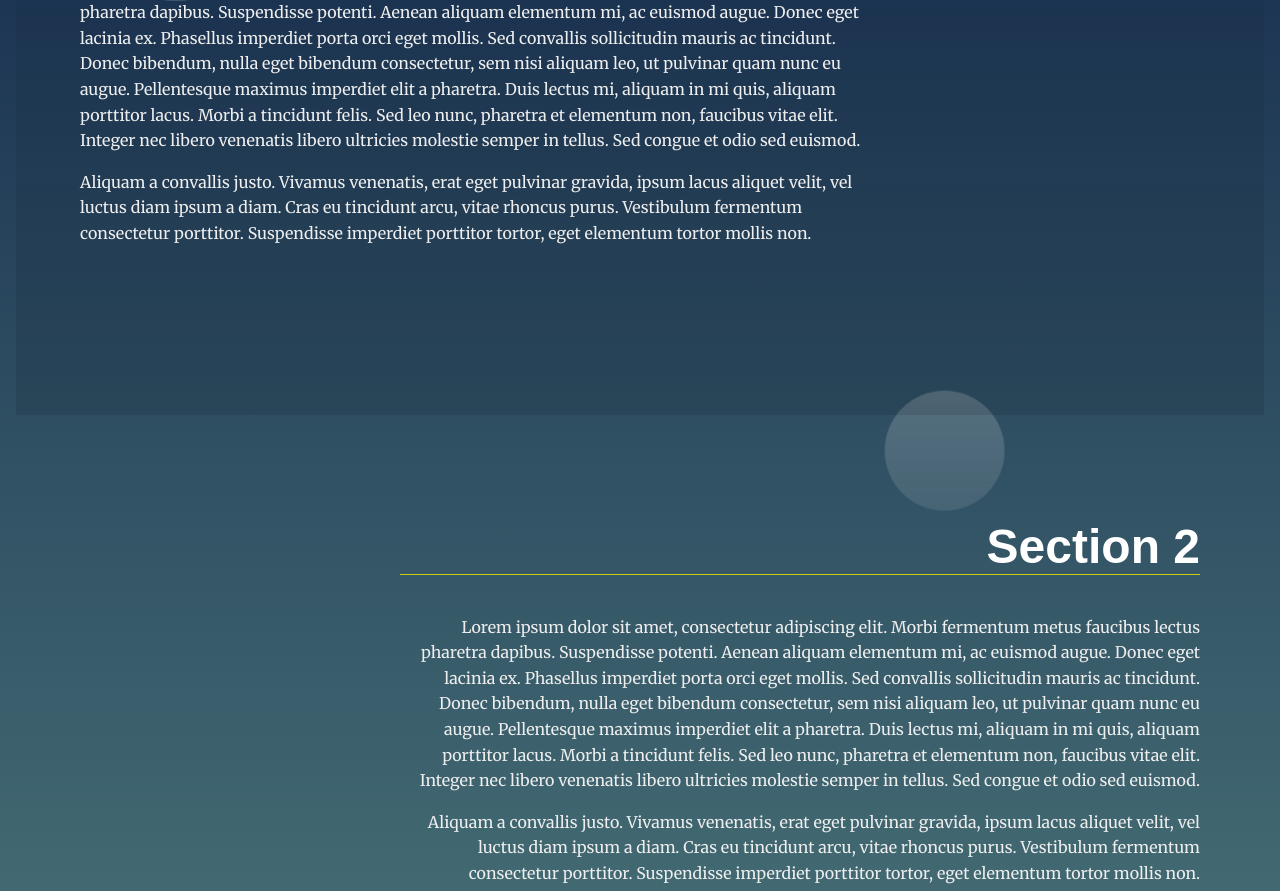
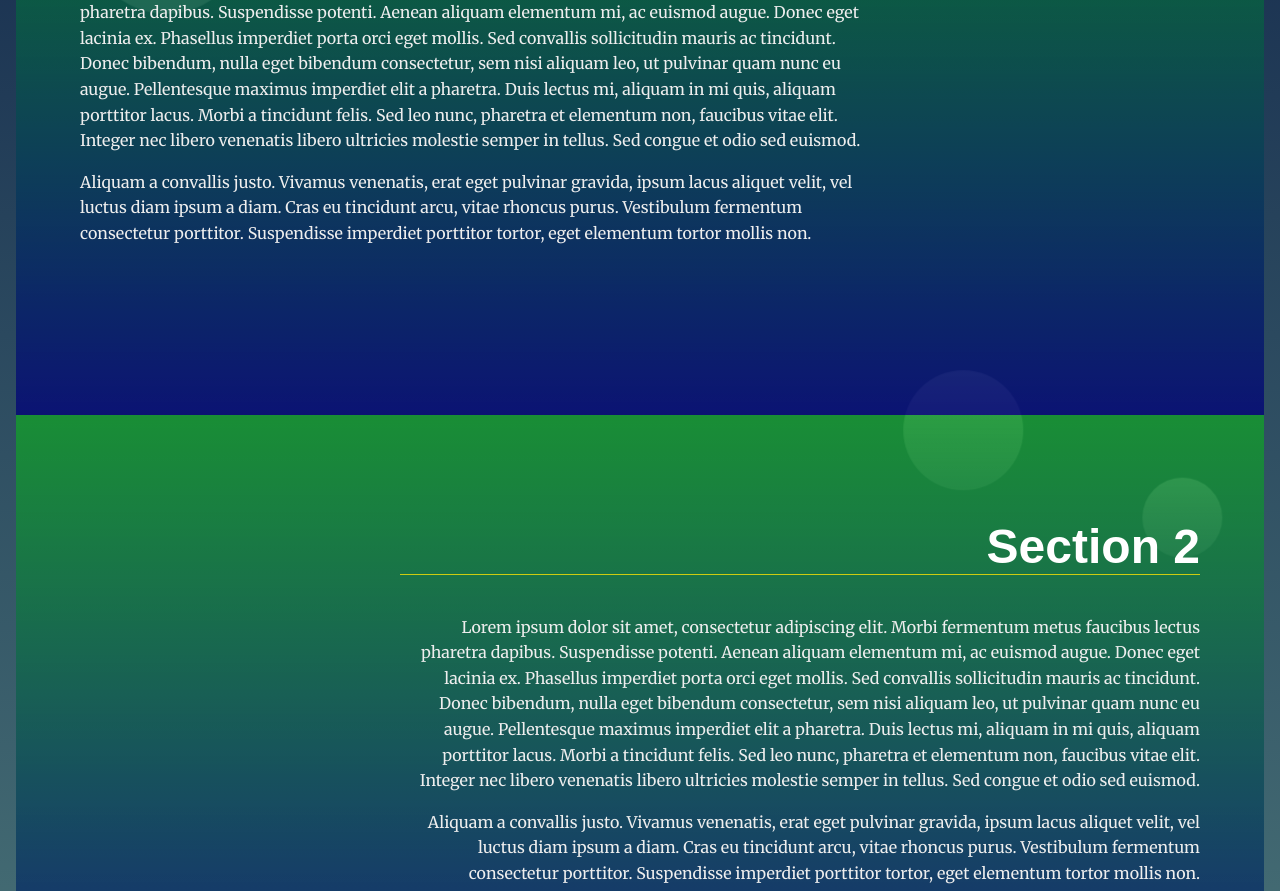
Before and after one commit to KamWatts/udacity-landing-page-project, a plain HTML site: page index.html in a window 1280 px wide. Shown: the part 696-1587 px from the top of the page. Drawn offline with Linux system fonts and the light colour scheme.

Commit message:
added styling to the active-class, active-class switches between sections as they scroll into viewport dimensions

```diff
--- a/css/style.css
+++ b/css/style.css
@@ -16,6 +16,7 @@ body {
   margin: 0;
   font-family: 'Merriweather', serif;
   color: #fff;
+
 }
 
 
@@ -206,9 +207,10 @@ section:nth-of-type(3n + 1) .landing__container::after {
 /* Section Active Styles */
 /* Note: your-active-class class is applied through javascript. You should update the class here and in the index.html to what you set in your javascript file.  */
 section.your-active-class {
-  background: rgb(0, 0, 0);
-  background: linear-gradient(0deg, rgba(0, 0, 0, 0.1) 0%, rgba(0, 0, 0, 0) 100%);
+  background: rgb(0, 0, 0, 0.55);
+  background: linear-gradient(0deg, rgba(0, 0, 121, 0.75) 0%, rgba(0, 221, 0, 0.45) 100%);
 }
+
 
 section.your-active-class .landing__container::before {
   opacity: 1;
--- a/js/app.js
+++ b/js/app.js
@@ -15,7 +15,8 @@ const createNavLinks = (listItem) => {
 
 // Checks if each section is within the viewport parameters
 const getViewPortMeasurements = (section) => {
-  const forBoundingClient = section.getforBoundingClientClientRect();
+  // using .getBoundingClientRect() as reference to detecting the section
+  const forBoundingClient = section.getBoundingClientRect();
   return (
     forBoundingClient.top >= -200 &&
     forBoundingClient.bottom <=
@@ -37,9 +38,10 @@ const buildNav = () => {
 // Invokes function to activate it
 buildNav();
 
-// Uses the forEach loop that targets the 'section' class and applies the same viewport principles to each one including new sections that join the class
+// Uses the forEach loop that targets the 'section' class and applies the same viewport principles to each one including new sections that join the class. the getViewPortMeasurements function holds getBoundingClientByRect information. Refer to the helper function up top.
 const setActiveSection = () => {
   allSections.forEach((section) => {
+    // ternary operator that adds or removes the active class based on section detection as the page scrolls
     getViewPortMeasurements(section)
       ? section.classList.add('your-active-class')
       : section.classList.remove('your-active-class');
@@ -57,10 +59,13 @@ const scrollToSection = (event) => {
   const targetSection = document.querySelector(targetId);
   targetSection.scrollIntoView({ behavior: 'smooth' });
 };
+
 // Applies this scrollToSection function to all nav links
 const navLinks = document.querySelectorAll('.menu__link');
 navLinks.forEach((link) => {
   link.addEventListener('click', scrollToSection);
 });
 
+setActiveSection;
+
 // Sidenote: Notice that some functions are invoked and some are not. The invoked functions like buildNav() will run at all times. The other functions activate based on the activity of the user on the webpage. Other functions are what I like to call "developer friendly" with automating the designs of new sections that get added to the webpage.
```
